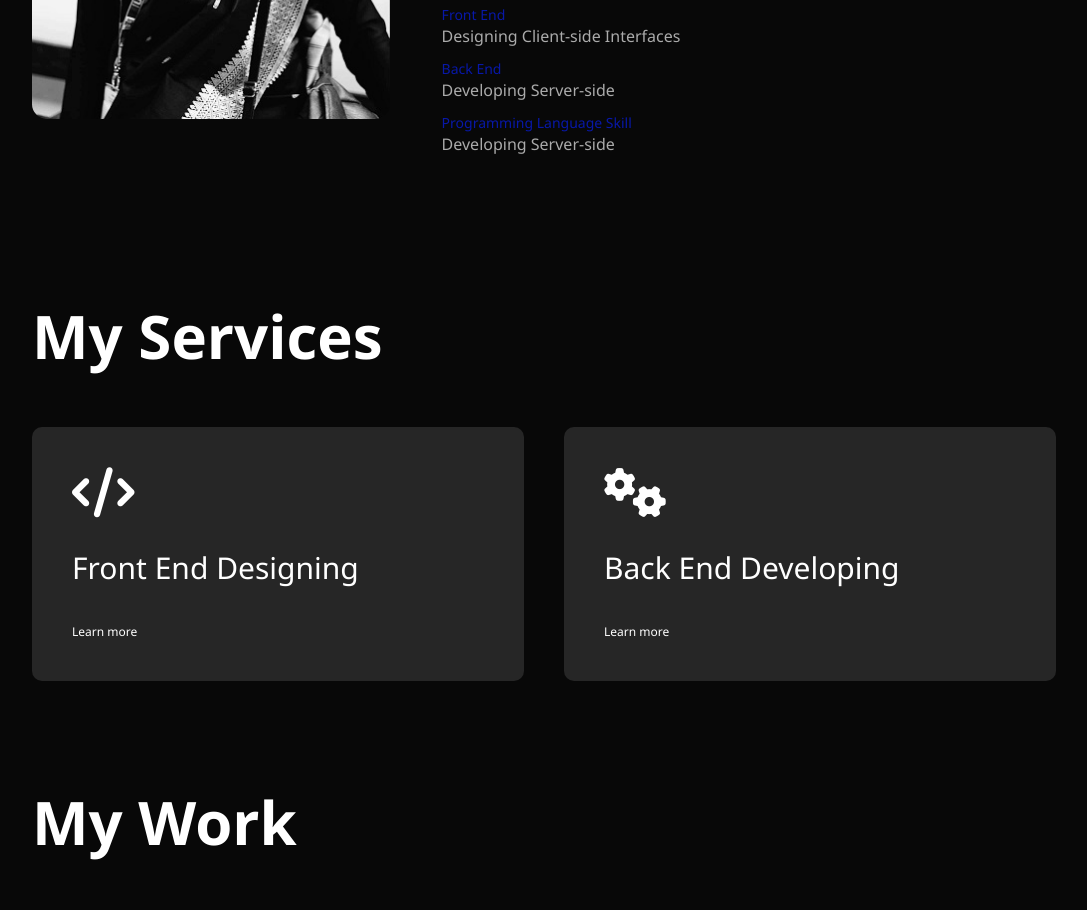
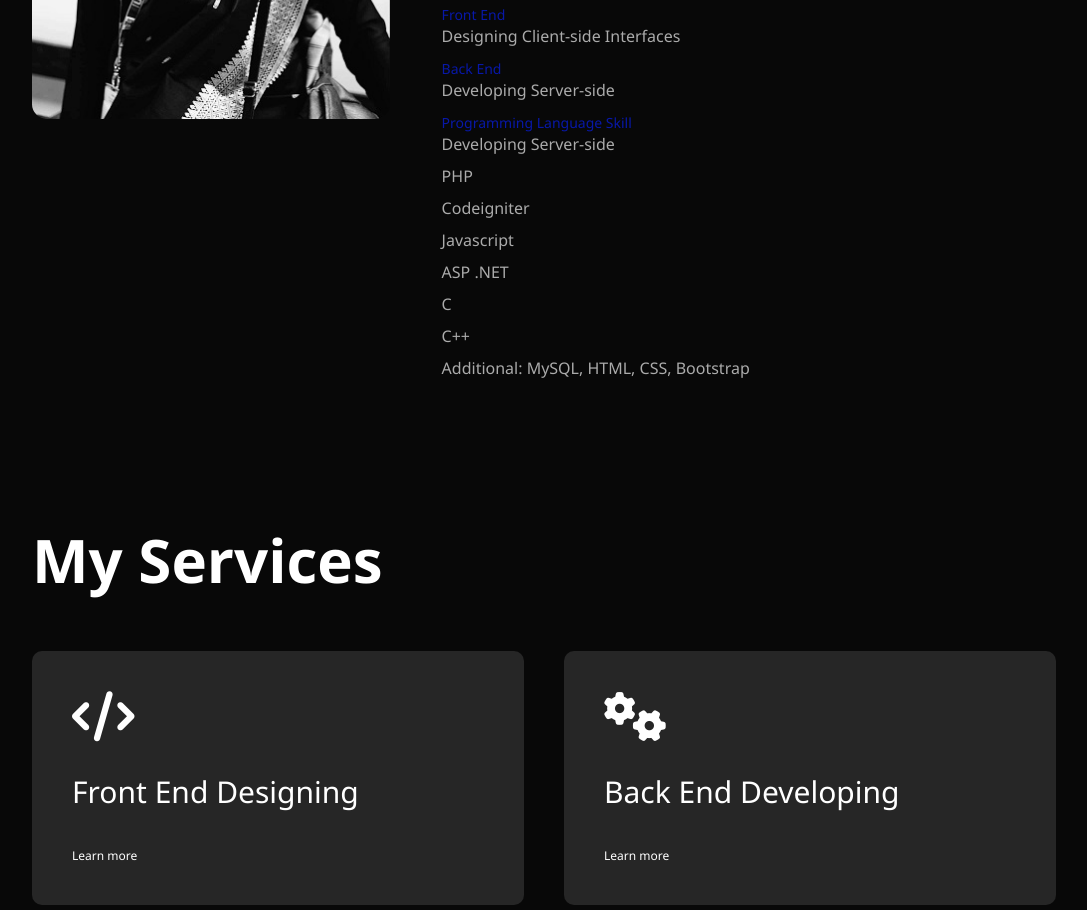
Before and after one commit to Afsana-Trisha/afsana-trisha.github.io, a plain HTML site: page index.html in a window 1280 px wide. Shown: the part 1229-2139 px from the top of the page, without its empty margins (96-1183 px from the left). Drawn offline with Linux system fonts and the light colour scheme.

Commit message:
Update index.html

```diff
--- a/index.html
+++ b/index.html
@@ -58,6 +58,15 @@ challenges and work. <br> </p>
                             <li><span>Front End</span><br>Designing Client-side Interfaces</li>
                             <li><span>Back End</span><br>Developing Server-side</li>
                             <li><span>Programming Language Skill</span><br>Developing Server-side</li>
+                            <ul>
+                                <li>PHP</li>
+                                <li>Codeigniter</li>
+                                <li>Javascript</li>
+                                <li>ASP .NET</li>
+                                <li>C</li>
+                                <li>C++</li>
+                                <li>Additional: MySQL, HTML, CSS, Bootstrap</li>
+                            </ul>
                         </ul>
                     </div>
                     <div class="tab-contents" id="education">
```
